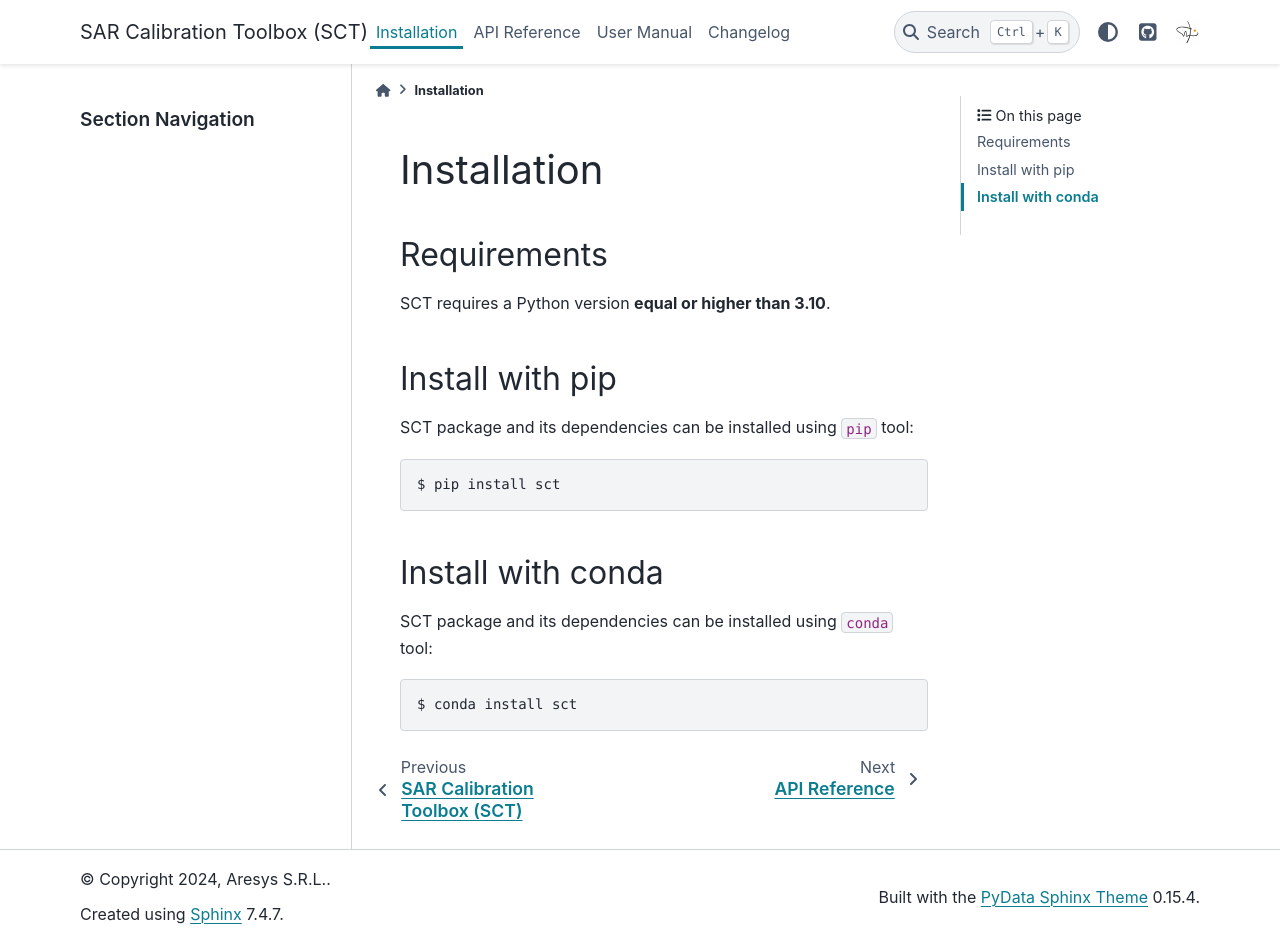
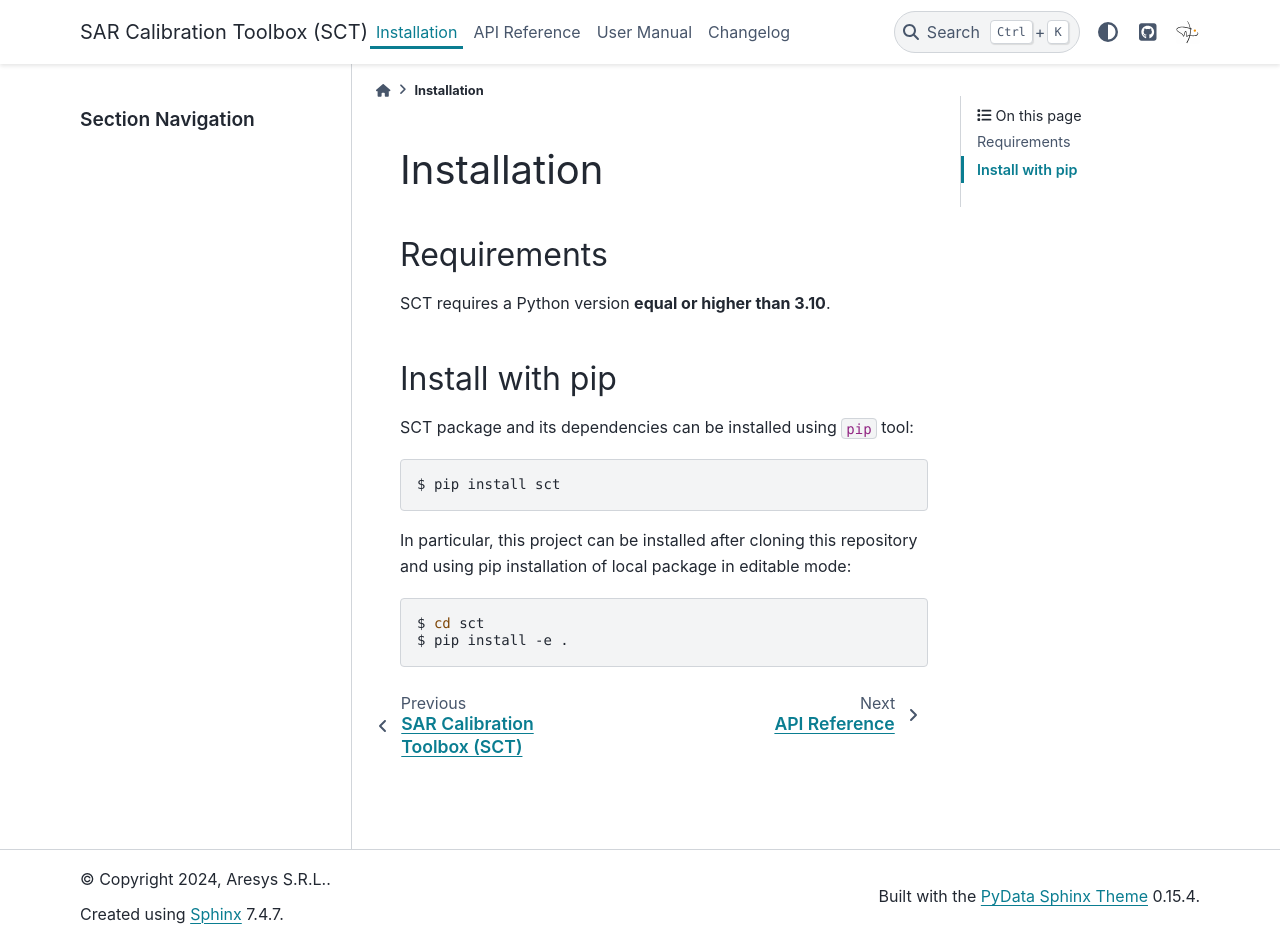
Before and after one commit to aresys-srl/sct, a Sphinx documentation site: the page built from docs/source/install.rst, in a window 1280 px wide and 943 px high. Built offline with Sphinx 7.4.7 and the PyData theme 0.15.4, drawn with Linux system fonts in a browser that asks for light colours.

Commit message:
removed conda installation reference

```diff
--- a/docs/source/install.rst
+++ b/docs/source/install.rst
@@ -3,6 +3,7 @@ Installation
 
 Requirements
 ------------
+
 SCT requires a Python version **equal or higher than 3.10**.
 
 
@@ -15,12 +16,10 @@ SCT package and its dependencies can be installed using ``pip`` tool:
 
     $ pip install sct
 
-
-Install with conda
-------------------
-
-SCT package and its dependencies can be installed using ``conda`` tool:
+In particular, this project can be installed after cloning this repository and using pip installation of local package
+in editable mode:
 
 .. code-block:: bash
 
-    $ conda install sct
+    $ cd sct
+    $ pip install -e .
```
Also changed, not shown: README.md (+0 -4 lines).
